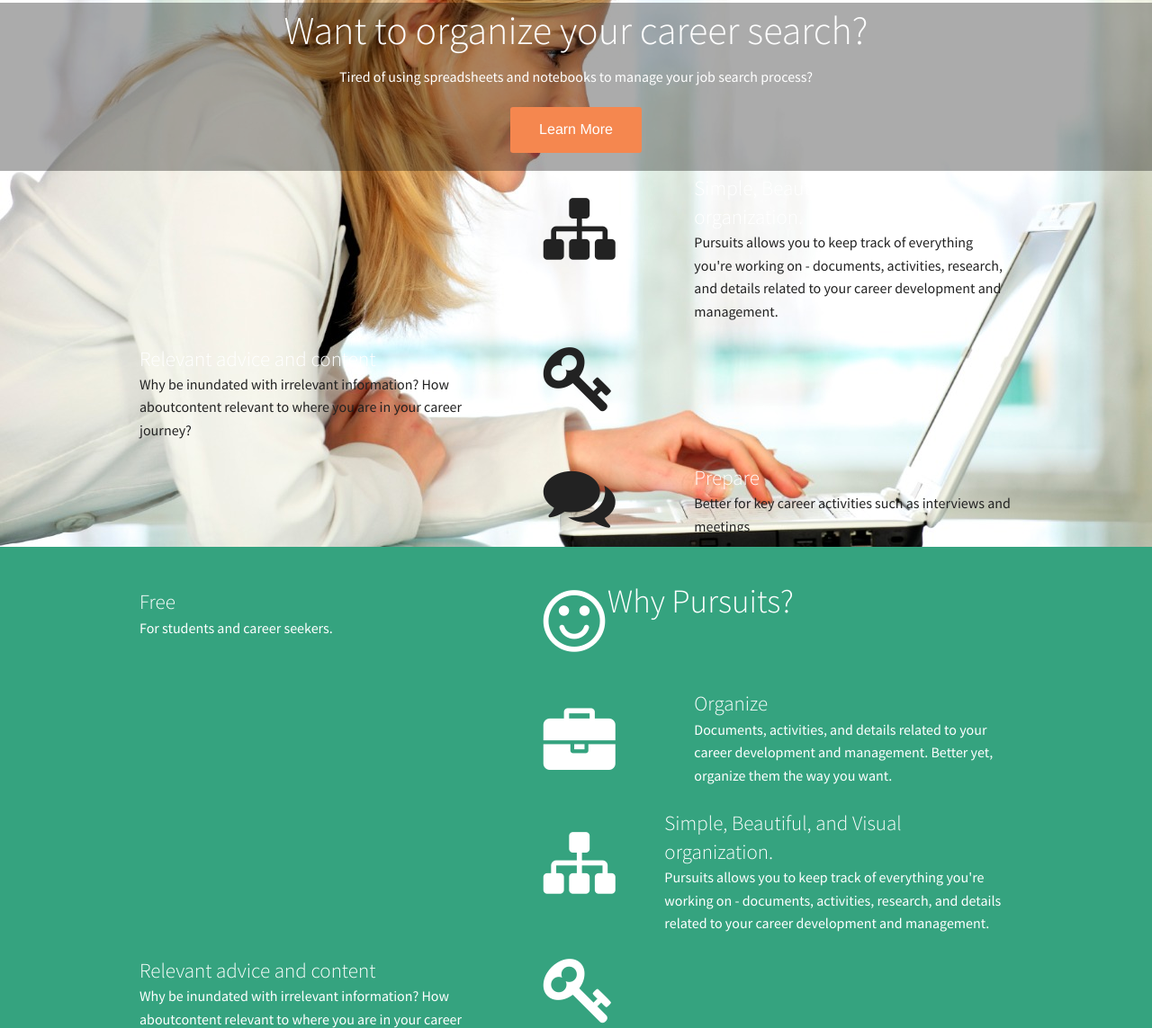
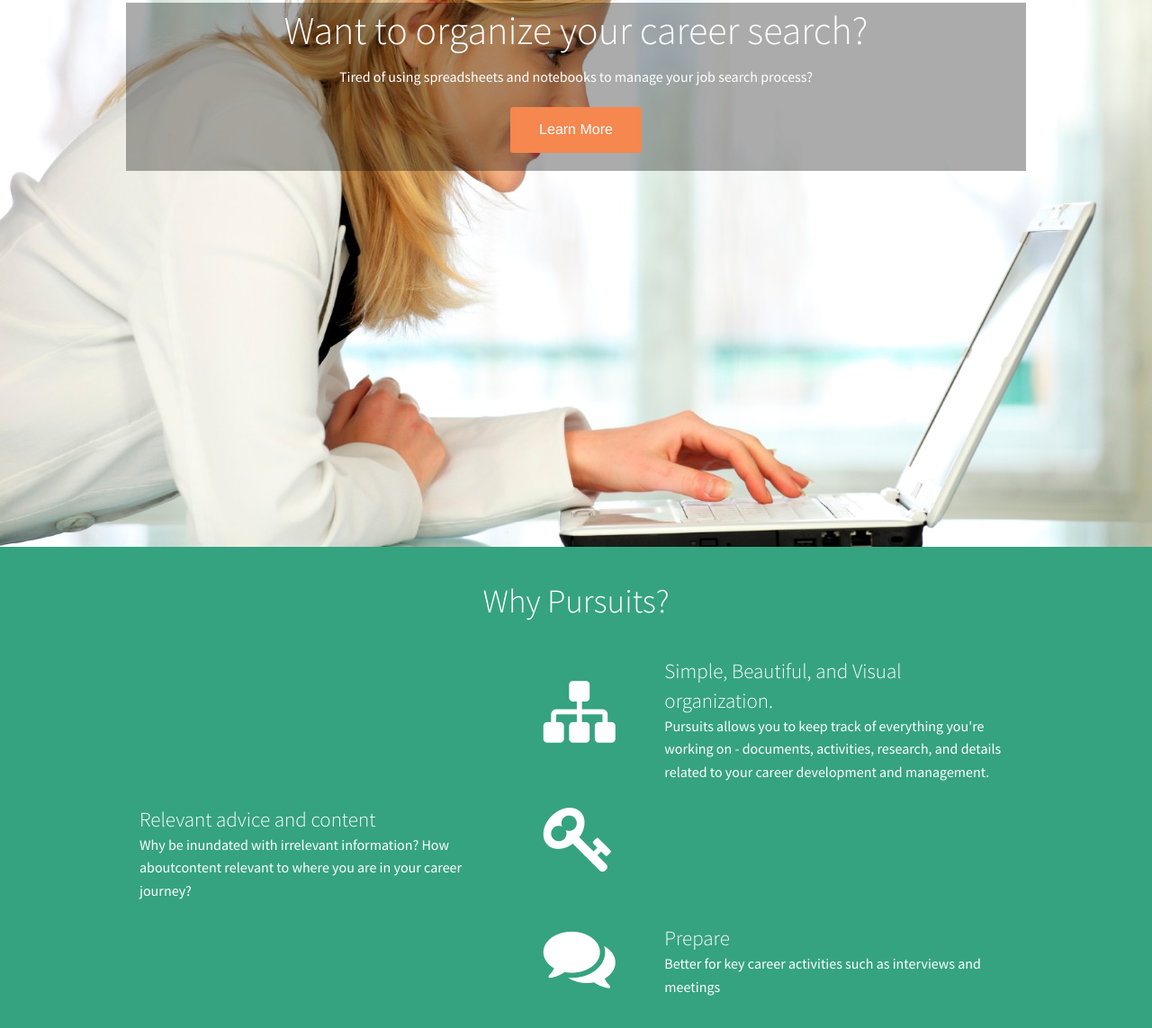
Before and after one commit to palenske2/Pursuits, a plain HTML site: page index.html in a window 1280 px wide. Shown: the part 248-1391 px from the top of the page at 90% size. Drawn offline with nearby package versions, Linux system fonts and the light colour scheme.

Commit message:
fix index

```diff
--- a/index.html
+++ b/index.html
@@ -39,7 +39,7 @@
         </nav>
     </div>
     <header>
-        <div class-"row" >
+        <div class="row" >
             <div class="large-12 header-pad">
                 <div class="topheading large-centered columns text-center">
                     <h1 class="heading">Want to organize your career search?</h1>
@@ -49,51 +49,9 @@
             </div>
         </div>
       </div>
-      <div class="row feature1">
-        <div class="icon large-1 large-offset-5 columns small-only-text-center">
-          <span><i class="icon1 iconpadding fa fa-sitemap fa-5x"></i></span>
-        </div>
-        <div class="large-5 columns featuretextright">
-          <h4 class="clearmarg why">Simple, Beautiful, and Visual organization.</h4>
-          <p>Pursuits allows you to keep track of everything
-          you're working on - documents, activities, research, and details related to your career
-          development and management.</p>
-          </div>
-        </div>
-        <div class="row">
-          <div class="icon large-1 columns right small-only-text-center large-pull-6"> <span><i class="fa fa-key fa-5x iconpadding"></i></span>
-          </div>
-          <div class="feature2 large-5 columns left">
-           <h4 class="clearmarg why">Relevant advice and content</h4>
-           <p>Why be inundated with irrelevant information? How aboutcontent relevant to where you are in your career journey?</p>
-         </div>
-       </div>
-       <div class="row">
-        <div class="icon large-1 large-offset-5 columns small-only-text-center">
-          <span><i class="fa fa-comments fa-5x iconpadding"></i></span>
-        </div>
-        <div class="feature3 large-5 columns featuretextright">
-         <h4 class="clearmarg why">Prepare</h4>
-          <p>Better for key career activities such as interviews and meetings
-          </p>
-         </div>
-        </div>
-        <div class="row features">
-          <div class="icon large-1 columns right small-only-text-center large-pull-6"> <span><i class="fa fa-smile-o fa-5x iconpadding"></i></span>
-          </div>
-          <div class="feature4 large-5 columns left">
-           <h4 class="clearmarg why">Free</h4>
-           <p>For students and career seekers.</p>
-         </div>
-        </div>
-         <div class="row feature5 features">
-          <div class="icon large-1 large-offset-5 columns small-only-text-center">
-            <span><i class="icon1 fa fa-briefcase fa-5x iconpadding"></i></span>
-          </div>
-          <div class="large-5 columns featuretextright">
-            <h4 class="clearmarg why">Organize</h4>
-            <p> Documents, activities, and details related to your career development and
-              management. Better yet, organize them the way you want.<p/>
+
+
+
     </header>
     <section class="features">
         <div class="row">
```
